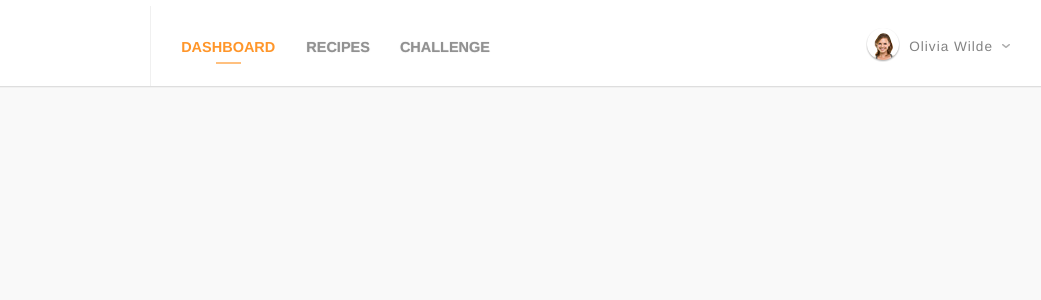
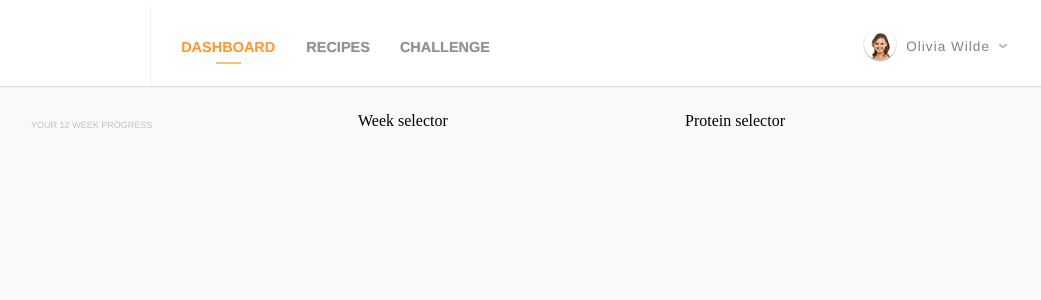
Before and after one commit to trohda/diet-feature-project, a React (Create React App) app: page / in a window 1280 px wide. Shown: the top 300 px of the page, without its empty margins (121-1162 px from the left). Built offline with nearby package versions, Linux system fonts and the light colour scheme.

Commit message:
MealPlanHeder layout

```diff
--- a/src/components/Header/HeaderStyles/LoggedUser.styled.js
+++ b/src/components/Header/HeaderStyles/LoggedUser.styled.js
@@ -7,6 +7,7 @@ export const StyledLoggedUser = styled.div`
   justify-content: space-between;
   margin-right: 21px;
   gap: 1px;
+  padding-right: 3px;
 
   p {
     font-size: 0.85rem;
--- a/src/components/MealPlan/MealPlanHeader/MealPlanHeader.js
+++ b/src/components/MealPlan/MealPlanHeader/MealPlanHeader.js
@@ -1,7 +1,16 @@
-import { MealPlanHEaderWrapper } from "../MealPlanStyles/MealPlanHeader.styled";
+import { MealPlanHEaderWrapper } from "./MealPlanHeaderStyles/MealPlanHeader.styled";
+import ProteinSelector from "./ProteinSelector/ProteinSelector";
+import WeekProgress from "./WeekProgress/WeekProgress";
+import WeekSelector from "./WeekSelector/WeekSelector";
 
 const MealPlanHeader = () => {
-  return <MealPlanHEaderWrapper></MealPlanHEaderWrapper>;
+  return (
+    <MealPlanHEaderWrapper>
+      <WeekProgress />
+      <WeekSelector />
+      <ProteinSelector />
+    </MealPlanHEaderWrapper>
+  );
 };
 
 export default MealPlanHeader;
--- /dev/null
+++ b/src/components/MealPlan/MealPlanHeader/MealPlanHeaderStyles/MealPlanHeader.styled.js
@@ -0,0 +1,11 @@
+import styled from "styled-components";
+
+export const MealPlanHEaderWrapper = styled.div`
+  width: 100%;
+  height: 109px;
+  margin: 0 21px;
+  display: flex;
+  flex-direction: row;
+  justify-content: center;
+  align-items: center;
+`;
--- /dev/null
+++ b/src/components/MealPlan/MealPlanHeader/MealPlanHeaderStyles/ProteinSelector.styled.js
@@ -0,0 +1,6 @@
+import styled from "styled-components";
+
+export const StyledProteinProgres = styled.div`
+  width: 327px;
+  height: 60px;
+`;
--- /dev/null
+++ b/src/components/MealPlan/MealPlanHeader/MealPlanHeaderStyles/WeekProgress.styled.js
@@ -0,0 +1,16 @@
+import styled from "styled-components";
+
+export const StyledWeekProgress = styled.div`
+  width: 327px;
+  height: 60px;
+  padding: 17px 0 0 5px;
+
+  h3 {
+    text-transform: uppercase;
+    font-size: 0.565rem;
+    font-family: "Helvetica";
+    text-align: left;
+    color: rgb(193, 193, 193);
+  }
+`;
+//
--- /dev/null
+++ b/src/components/MealPlan/MealPlanHeader/MealPlanHeaderStyles/WeekSelector.styled.js
@@ -0,0 +1,6 @@
+import styled from "styled-components";
+
+export const StyledWeekSelector = styled.div`
+  width: 327px;
+  height: 60px;
+`;
--- /dev/null
+++ b/src/components/MealPlan/MealPlanHeader/ProteinSelector/ProteinSelector.js
@@ -0,0 +1,11 @@
+import { StyledProteinProgres } from "../MealPlanHeaderStyles/ProteinSelector.styled";
+
+const ProteinSelector = () => {
+  return (
+    <>
+      <StyledProteinProgres>Protein selector</StyledProteinProgres>
+    </>
+  );
+};
+
+export default ProteinSelector;
--- /dev/null
+++ b/src/components/MealPlan/MealPlanHeader/WeekProgress/WeekProgress.js
@@ -0,0 +1,13 @@
+import { StyledWeekProgress } from "../MealPlanHeaderStyles/WeekProgress.styled";
+
+const WeekProgress = () => {
+  return (
+    <>
+      <StyledWeekProgress>
+        <h3>Your 12 week progress</h3>
+      </StyledWeekProgress>
+    </>
+  );
+};
+
+export default WeekProgress;
--- /dev/null
+++ b/src/components/MealPlan/MealPlanHeader/WeekSelector/WeekSelector.js
@@ -0,0 +1,11 @@
+import { StyledWeekSelector } from "../MealPlanHeaderStyles/WeekSelector.styled";
+
+const WeekSelector = () => {
+  return (
+    <>
+      <StyledWeekSelector>Week selector</StyledWeekSelector>
+    </>
+  );
+};
+
+export default WeekSelector;
--- a/src/components/MealPlan/MealPlanStyles/MealPlan.styled.js
+++ b/src/components/MealPlan/MealPlanStyles/MealPlan.styled.js
@@ -2,7 +2,7 @@ import styled from "styled-components";
 
 export const StyledMealPlan = styled.div`
   width: 1024px;
-  height: 688px;
+  height: 690px;
   display: flex;
   flex-direction: row;
   justify-content: center;
--- a/src/components/MealPlan/MealPlanStyles/MealPlanHeader.styled.js
+++ /dev/null
@@ -1,6 +0,0 @@
-import styled from "styled-components";
-
-export const MealPlanHEaderWrapper = styled.div`
-  width: 100%;
-  height: 108px;
-`;
```
Also changed, not shown: src/components/MealPlan/MealPlanHeader/WeekProgress/WeekProgressBar/WeekProgressBar.js (added, +9 -0 lines).
